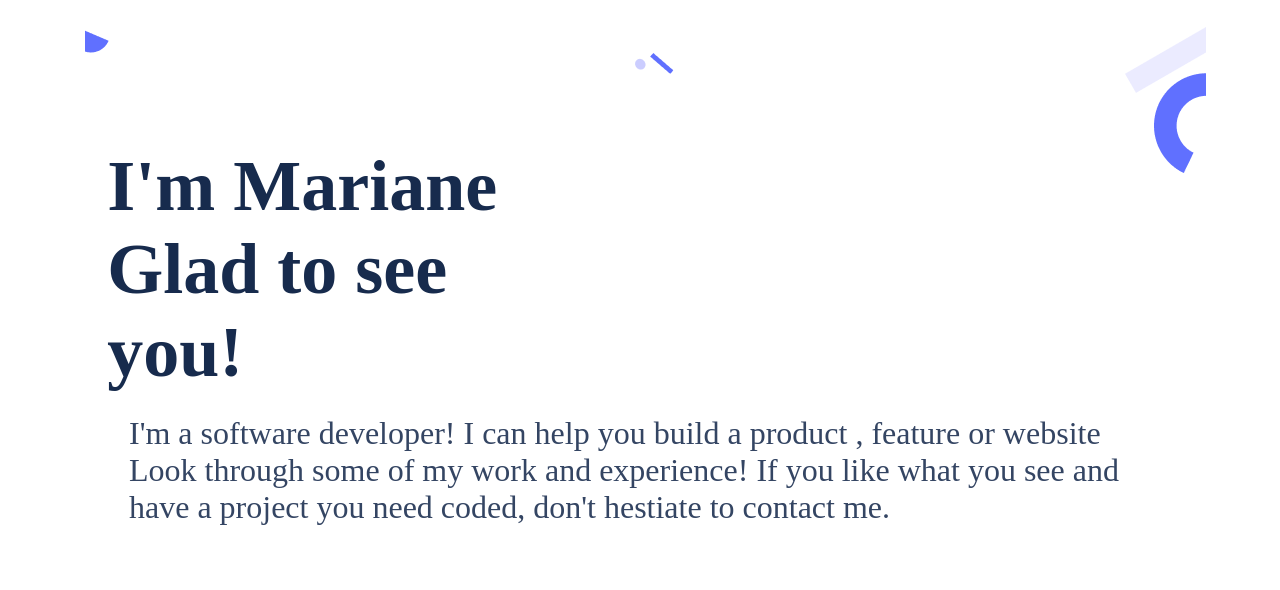
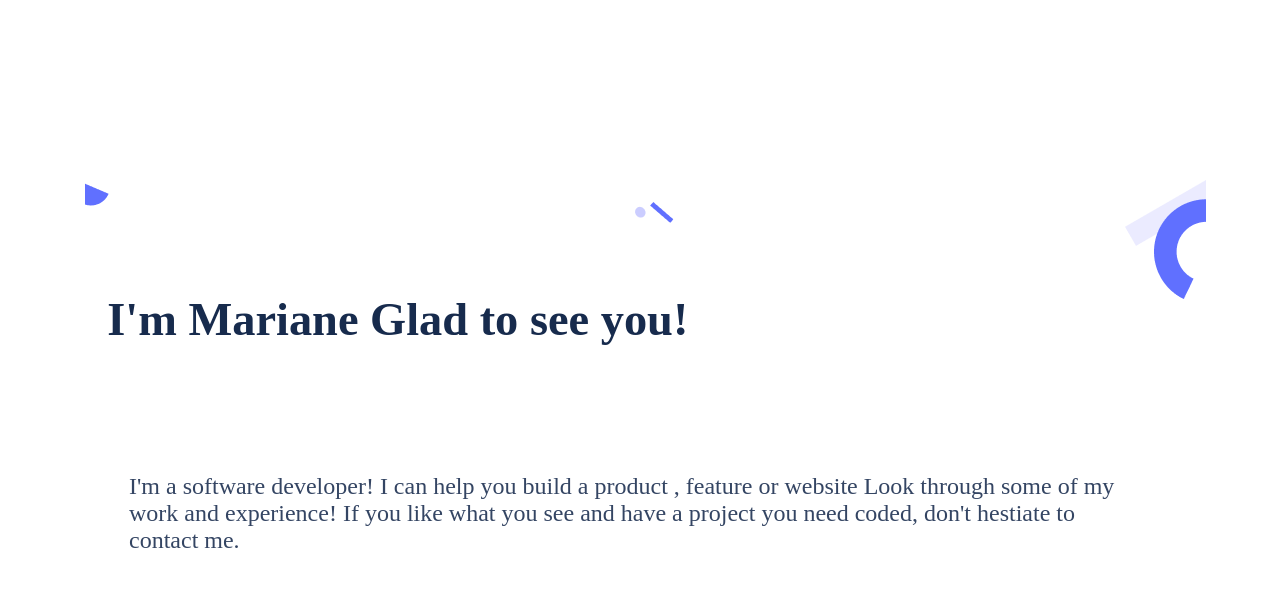
Before and after one commit to MarkYegon7/Portfolio-Website, a plain HTML site: page index.html in a window 1280 px wide. Shown: the part 210-800 px from the top of the page. Drawn offline with Linux system fonts and the light colour scheme.

Commit message:
Add css file

```diff
--- a/styles.css
+++ b/styles.css
@@ -35,21 +35,24 @@
 .title {
   color: #172b4d;
   font-style: normal;
-  font-weight: 300px;
+  font-weight: 250px;
   flex-direction: column;
-  font-size: 450%;
+  font-size: 290%;
   margin-left: 1%;
-  margin-right: 4%;
+  margin-right: 44%;
   margin-top: 9%;
-  width: 400px;
+  display: block;
+  line-height: 95.2%;
 }
 
 .intro {
+  margin-top: 12%;
   margin-left: 3%;
   margin-right: 5%;
   color: #344563;
-  font-size: 200%;
+  font-size: 150%;
   font-weight: 400;
+  display: flex;
 }
 
 .lets-connect {
@@ -64,6 +67,7 @@
 }
 
 .all-body {
+  margin-top: 15%;
   padding-bottom: 10%;
   display: flex;
   flex-direction: column;
@@ -85,7 +89,7 @@
     90% 87%,
     88% 90%,
     12% 95%,
-    100% 6.5%,
+    100% 3.5%,
     55% 99%,
     50% 4%,
     100% 0.18%,
@@ -95,7 +99,7 @@
   background-repeat: no-repeat;
 }
 
-@media screen and (min-width: 768px) {
+@media screen and (max-width: 375px) {
   body {
     background-color: white;
   }
```
